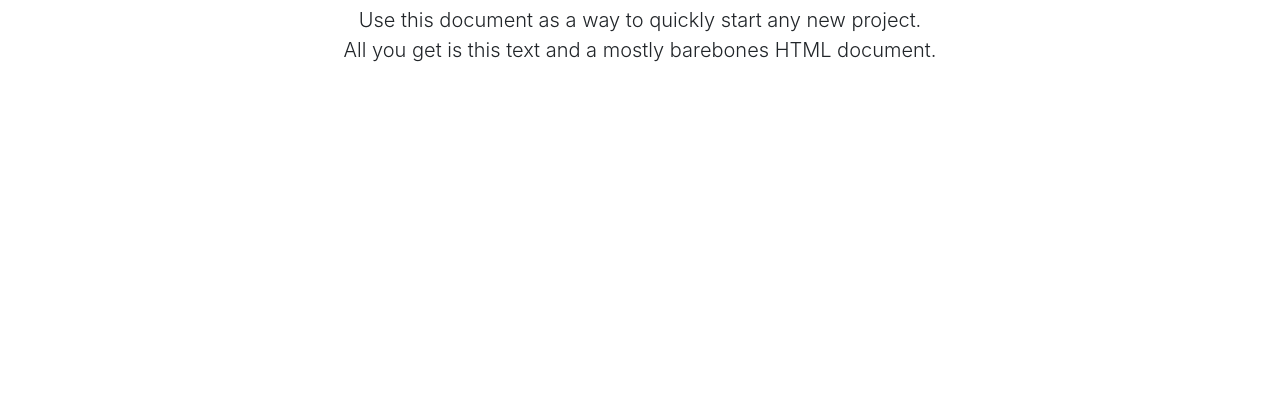
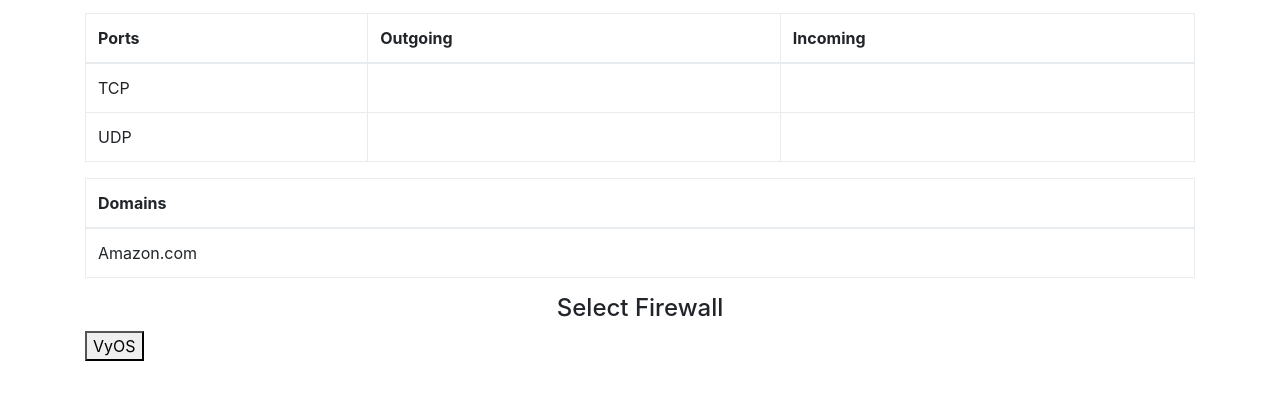
Before and after one commit to collupy/collupy.github.io, a plain HTML site: page lb100.html in a window 1280 px wide. Shown: the part 117-516 px from the top of the page. Drawn offline with nearby package versions, Linux system fonts and the light colour scheme.

Commit message:
added table for device

```diff
--- a/lb100.html
+++ b/lb100.html
@@ -34,12 +34,55 @@
 
       <div class="starter-template" align="center">
         <h1>LB100 TP-Link Smart LED Lightbulb</h1>
-        <p class="lead">Use this document as a way to quickly start any new project.<br> All you get is this text and a mostly barebones HTML document.</p>
+        <p class="lead"></p>
+		<table class="table table-bordered">
+    <thead>
+      <tr>
+        <th>Ports</th>
+        <th>Outgoing</th>
+		<th>Incoming</th>
+      </tr>
+    </thead>
+    <tbody>
+      <tr>
+        <td>TCP</td>
+        <td></td>
+        <td></td>
+      </tr>
+	  <tr>
+        <td>UDP</td>
+        <td></td>
+        <td></td>
+      </tr>
+    </tbody>
+  </table>
+
+  <table class="table table-bordered">
+    <thead>
+      <tr>
+        <th colspan="2">Domains</th>
+      </tr>
+    </thead>
+    <tbody>
+      <tr>
+        <td>Amazon.com</td>
+      </tr>
+    </tbody>
+  </table>
       </div>
-
+	  <h4 align="center">Select Firewall</h4>
+	  <button onclick="vyos()">VyOS</button>
+	  <form id="vyosform" action="/action_page.php"></form>
     </div>
 
 
+
+<script>
+function vyos(){
+	document.getElementById("vyosform").innerHTML =
+}
+
+</script>
 <script src="https://code.jquery.com/jquery-3.2.1.slim.min.js" integrity="sha384-KJ3o2DKtIkvYIK3UENzmM7KCkRr/rE9/Qpg6aAZGJwFDMVNA/GpGFF93hXpG5KkN" crossorigin="anonymous"></script>
 <script src="https://cdnjs.cloudflare.com/ajax/libs/popper.js/1.12.3/umd/popper.min.js" integrity="sha384-vFJXuSJphROIrBnz7yo7oB41mKfc8JzQZiCq4NCceLEaO4IHwicKwpJf9c9IpFgh" crossorigin="anonymous"></script>
 <script src="https://maxcdn.bootstrapcdn.com/bootstrap/4.0.0-beta.2/js/bootstrap.min.js" integrity="sha384-alpBpkh1PFOepccYVYDB4do5UnbKysX5WZXm3XxPqe5iKTfUKjNkCk9SaVuEZflJ" crossorigin="anonymous"></script>
```
